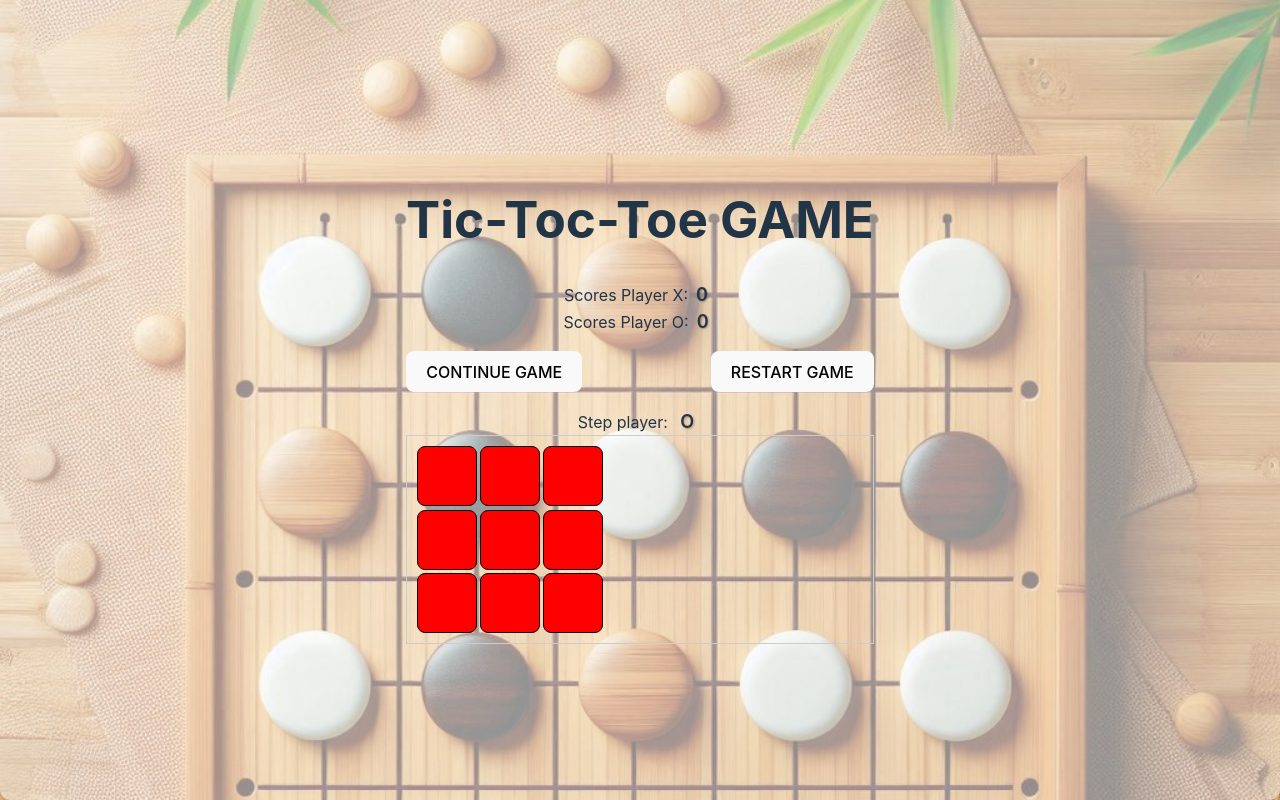
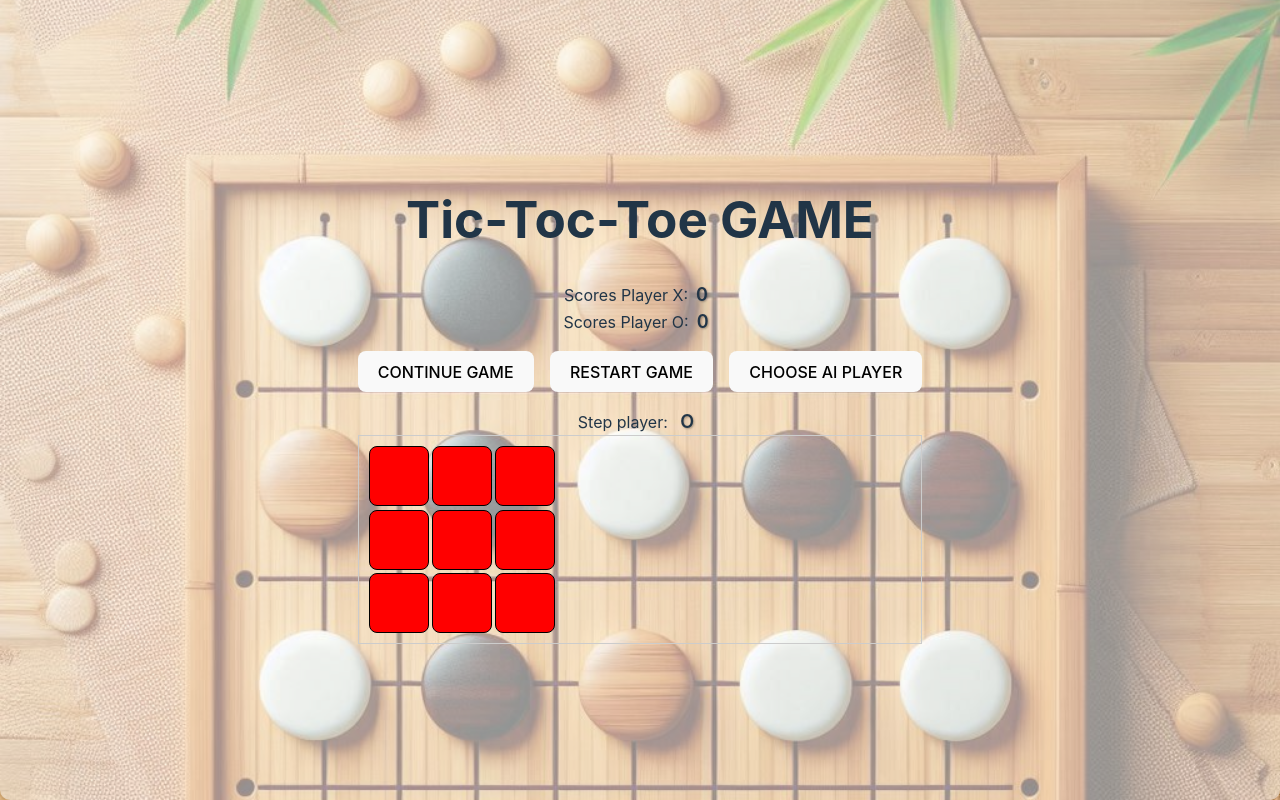
Before and after one commit to AlexandrSherbina/tic-tac-toe-react, a React (Vite) app: page / in a window 1280 px wide. Built offline with nearby package versions, Linux system fonts and the light colour scheme.

Commit message:
added btn from AI

```diff
--- a/src/App.tsx
+++ b/src/App.tsx
@@ -14,6 +14,7 @@ function App() {
   const [scores, setScores] = useState<ScoresTypes>({ X: 0, O: 0 });
   const [restart, setRestart] = useState(false);
   const [reset, setReset] = useState(false);
+  const [computerPlayer, setComputerPlayer] = useState<boolean>(false);
   return (
     <>
       <div className="container-game">
@@ -24,6 +25,8 @@ function App() {
           restart={restart}
           setRestart={setRestart}
           setReset={setReset}
+          setComputerPlayer={setComputerPlayer}
+          computerPlayer={computerPlayer}
         ></PanelGame>
         <BoardComponent
           setScores={setScores}
@@ -33,6 +36,8 @@ function App() {
           setRestart={setRestart}
           setReset={setReset}
           reset={reset}
+          setComputerPlayer={setComputerPlayer}
+          computerPlayer={computerPlayer}
         ></BoardComponent>
       </div>
     </>
--- a/src/BoardComponent/BoardComponent.tsx
+++ b/src/BoardComponent/BoardComponent.tsx
@@ -18,6 +18,8 @@ interface BoardProps {
   setReset: (value: boolean) => void;
   currentPlayer: number;
   setCurrentPlayer: (value: number) => void;
+  computerPlayer: boolean;
+  setComputerPlayer: (val: boolean) => void;
 }
 
 interface StepsType {
@@ -34,6 +36,8 @@ const BoardComponent: React.FC<BoardProps> = ({
   setCurrentPlayer,
   reset,
   setReset,
+  computerPlayer,
+  setComputerPlayer,
 }) => {
   const customBoard = createBoard(SIZE_GRID, "");
   const [board, setBoard] = useState<string[][]>(customBoard);
@@ -133,7 +137,7 @@ const BoardComponent: React.FC<BoardProps> = ({
 
   useEffect(() => {
     const { winningPlayer, winningCombination } = checkWin(board);
-
+    console.log("computerPlayer", computerPlayer);
     if (!blockingWinnerVerification && winningPlayer) {
       addScores(winningPlayer);
       setMessageWinner(`Winner: ${winningPlayer}`);
--- a/src/PanelGame/ButtonPanel/ButtonPanel.scss
+++ b/src/PanelGame/ButtonPanel/ButtonPanel.scss
@@ -7,14 +7,19 @@
 }
 .btn-game {
   margin: 1rem 0rem;
+  &:active {
+    background-color: darkgray;
+    box-shadow: inset 0px 5px 10px rgba(0, 0, 0, 0.2);
+    transform: translateY(2px);
+    transition: all 0.2s ease-in-out;
+  }
 }
 
-.btn-reset-game ,
-.btn-restart-game {
-    &:active {
-        background-color: darkgray;
-        box-shadow: inset 0px 5px 10px rgba(0, 0, 0, 0.2);
-        transform: translateY(2px);
-        transition: all 0.2s ease-in-out;
-      }
-    }
+.btn-reset-game {}
+.btn-restart-game { }
+
+.btn-AI-player {
+  &.choose-ai {
+    background: lightcoral;
+  }
+}
--- a/src/PanelGame/ButtonPanel/ButtonPanel.tsx
+++ b/src/PanelGame/ButtonPanel/ButtonPanel.tsx
@@ -3,10 +3,18 @@ import "./ButtonPanel.scss";
 interface ButtonPanelProps {
   setRestart: (value: boolean) => void;
   setReset: (value: boolean) => void;
+  computerPlayer: boolean;
+  setComputerPlayer: (val: boolean) => void;
 }
-const ButtonPanel: React.FC<ButtonPanelProps> = ({ setRestart, setReset }) => {
+const ButtonPanel: React.FC<ButtonPanelProps> = ({
+  setRestart,
+  setReset,
+  setComputerPlayer,
+  computerPlayer,
+}) => {
   const handleRestart = () => setRestart(true);
   const handlerReset = () => setReset(true);
+  const handlerAIPlayer = () => setComputerPlayer(!computerPlayer);
   return (
     <>
       <div className="button-container-game">
@@ -16,6 +24,14 @@ const ButtonPanel: React.FC<ButtonPanelProps> = ({ setRestart, setReset }) => {
         <button onClick={handlerReset} className="btn-game btn-reset-game">
           RESTART GAME
         </button>
+        <button
+          onClick={handlerAIPlayer}
+          className={`btn-game btn-AI-player ${
+            computerPlayer ? "choose-ai" : ""
+          }`}
+        >
+          CHOOSE AI PLAYER
+        </button>
       </div>
     </>
   );
--- a/src/PanelGame/PanelGame.tsx
+++ b/src/PanelGame/PanelGame.tsx
@@ -9,6 +9,8 @@ interface PanelGameProps {
   restart: boolean;
   setRestart: (value: boolean) => void;
   setReset: (value: boolean) => void;
+  computerPlayer: boolean;
+  setComputerPlayer: (val: boolean) => void;
 }
 
 const PanelGame: React.FC<PanelGameProps> = ({
@@ -16,13 +18,20 @@ const PanelGame: React.FC<PanelGameProps> = ({
   currentPlayer,
   setRestart,
   setReset,
+  computerPlayer,
+  setComputerPlayer,
 }) => {
   return (
     <>
       <div className="container-panel-game">
         <h1>Tic-Toc-Toe GAME</h1>
         <ScoresPanel scores={scores}></ScoresPanel>
-        <ButtonPanel setRestart={setRestart} setReset={setReset}></ButtonPanel>
+        <ButtonPanel
+          setRestart={setRestart}
+          setReset={setReset}
+          computerPlayer={computerPlayer}
+          setComputerPlayer={setComputerPlayer}
+        ></ButtonPanel>
         <div className="container-step-players">
           Step player: <span>{playerSign(currentPlayer)}</span>
         </div>
```
